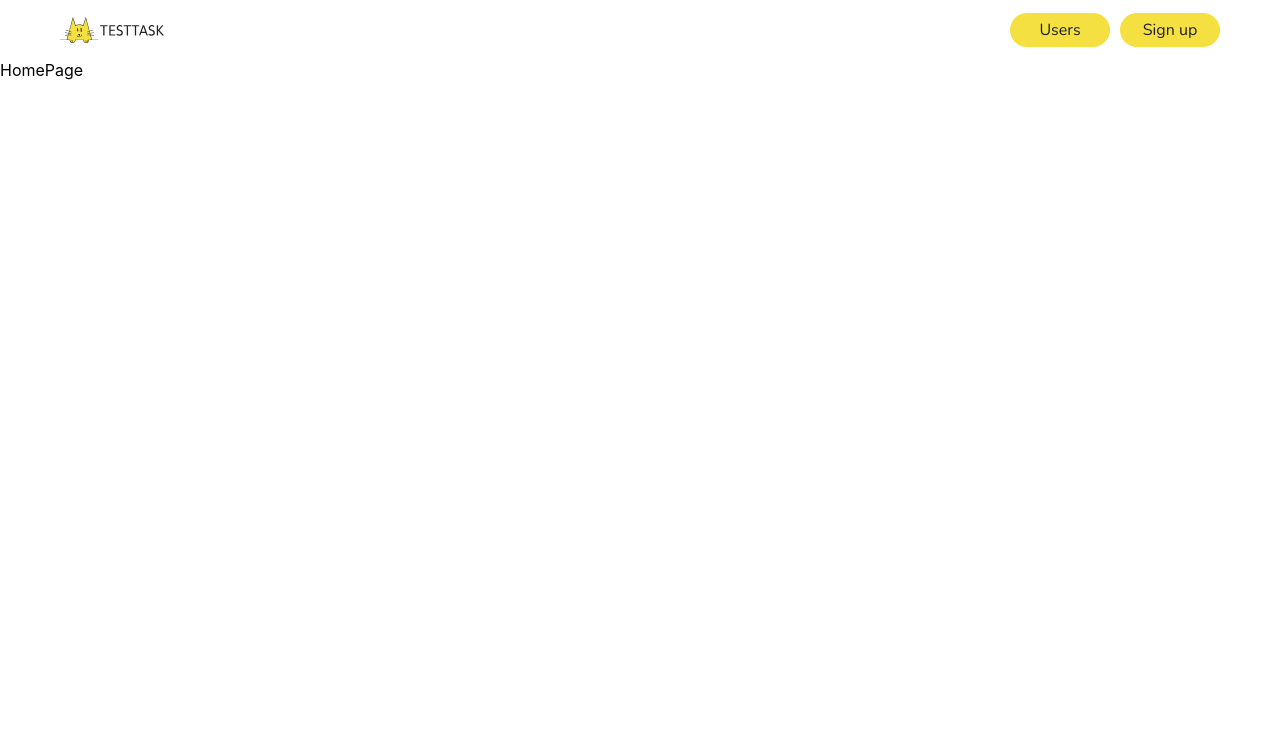
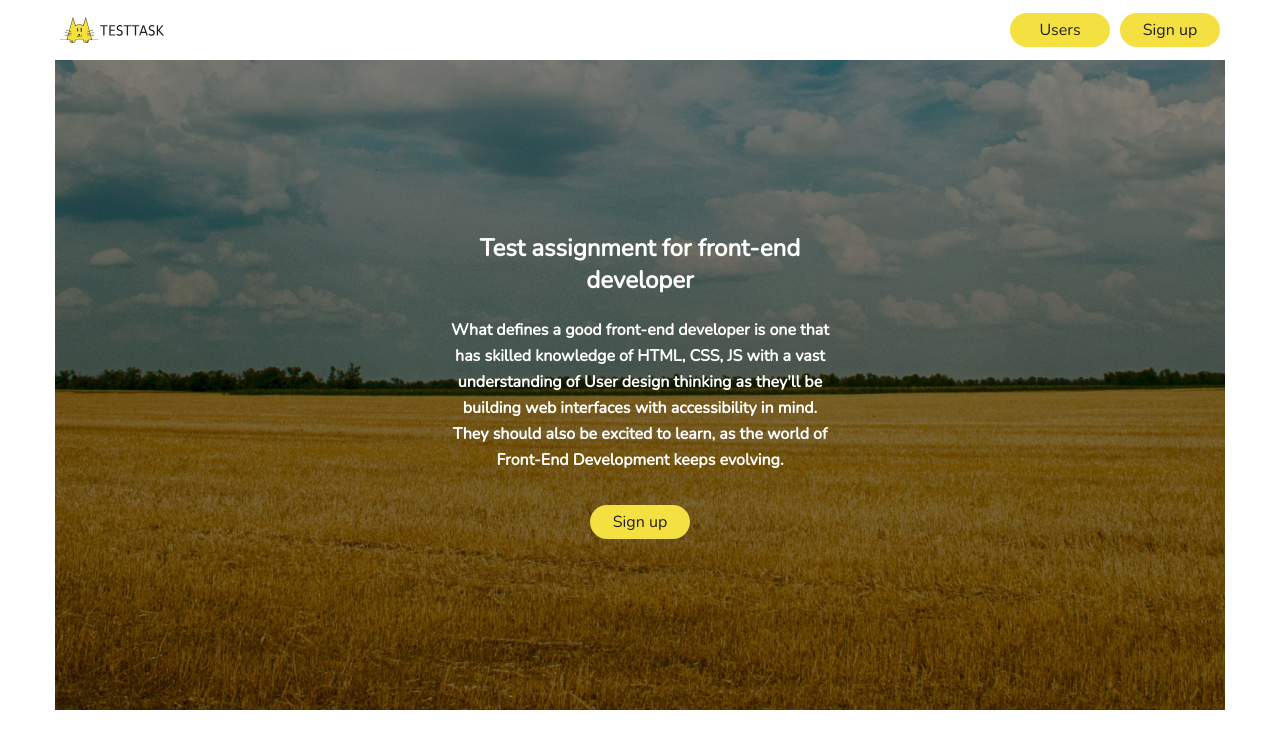
Before and after one commit to 37flwr/practice_1, a React (Create React App) app: page / in a window 1280 px wide. Shown: the top 748 px of the page. Built offline with nearby package versions, Linux system fonts and the light colour scheme.

Commit message:
Add hero part
Add hero part; add hero part stylings; resolve header stylings

RTM

```diff
--- a/src/App.scss
+++ b/src/App.scss
@@ -15,3 +15,13 @@
 .nunito {
   font-family: "Nunito", sans-serif;
 }
+
+.text-heding {
+  font-size: 40px;
+  line-height: 40px;
+}
+
+.text-body {
+  font-size: 16px;
+  line-height: 26px;
+}
--- a/src/components/Button/index.js
+++ b/src/components/Button/index.js
@@ -2,7 +2,8 @@ import React from 'react'
 import { Link } from 'react-router-dom'
 import './styles.scss';
 
-const Button = ({ text, path, disabled, loading, width }) => {
+const Button = ({ text, path, disabled, loading, width, customClass }) => {
+    console.log(customClass, disabled);
     return (
         <>
             {loading ?
@@ -10,10 +11,13 @@ const Button = ({ text, path, disabled, loading, width }) => {
                     loading
                 </div>
             :
-                <Link to={path} disabled={disabled} className={`button ${width}-width nunito`}>
-                    <div className='button-container'>
-                        {text}
-                    </div>
+            disabled ?
+                <button disabled className={`button ${width}-width nunito ${customClass} disabled text-body`} >
+                    {text}
+                </button>
+                :
+                <Link to={path} className={`button ${width}-width nunito ${customClass} text-body`} >
+                    {text}
                 </Link>
             }
         </>
--- a/src/components/Button/styles.scss
+++ b/src/components/Button/styles.scss
@@ -16,7 +16,14 @@
   text-decoration: none;
   color: var(--color-primary);
 
-  &:hover {
+  &:not(.disabled):hover {
     background-color: var(--color-yellow-additional);
   }
 }
+
+.disabled {
+  outline: none;
+  border: none;
+  cursor: pointer;
+  background-color: var(--color-disabled);
+}
--- a/src/components/Layout/Header/index.js
+++ b/src/components/Layout/Header/index.js
@@ -10,7 +10,7 @@ const Header = () => {
             <img src={IconLogo} alt="Testtask logo" className='header-logo' />
             <div className='header-buttons'>
                 <Button path="/" text="Users" width="standard" />
-                <Button path="/" text="Sign up" disabled width="standard" />
+                <Button path="/" text="Sign up" width="standard" />
             </div>
         </div>
     </section>
--- a/src/components/Layout/Header/styles.scss
+++ b/src/components/Layout/Header/styles.scss
@@ -6,7 +6,7 @@
   justify-content: center;
 
   .header-container {
-    max-width: 1290px;
+    max-width: 1170px;
     width: 100%;
     height: 100%;
     padding: 0 60px;
--- /dev/null
+++ b/src/pages/HomePage/components/Hero/index.js
@@ -0,0 +1,28 @@
+import React from 'react'
+import Button from '../../../../components/Button'
+import HeroImage from '../../../../assets/HeroImage.png'
+import './styles.scss'
+
+const Hero = () => (
+    <section className='hero-part'>
+      <div className='hero-part-container'>
+        <div className="hero-text-container">
+          <h1 className="hero-heading text-heading nunito">
+            Test assignment for front-end developer
+          </h1>
+          <h3 className="hero-text text-body nunito">
+            What defines a good front-end developer is one that has
+            skilled knowledge of HTML, CSS, JS with a vast understanding
+            of User design thinking as they'll be building web interfaces
+            with accessibility in mind. They should also be excited to learn,
+            as the world of Front-End Development keeps evolving.
+          </h3>
+          <Button text="Sign up" path="/" width="standard" customClass="hero-btn" />
+        </div>
+        <img src={HeroImage} alt="" className='hero-image'/>
+      </div>
+    </section>
+  )
+
+
+export default Hero
--- /dev/null
+++ b/src/pages/HomePage/components/Hero/styles.scss
@@ -0,0 +1,77 @@
+.hero-part {
+  width: 100vw;
+  height: 100%;
+
+  display: flex;
+  justify-content: center;
+
+  .hero-part-container {
+    width: 100%;
+    max-width: 1170px;
+    height: 650px;
+
+    position: relative;
+
+    display: flex;
+    align-items: center;
+    justify-content: center;
+
+    .hero-image {
+      position: absolute;
+      top: 0;
+      z-index: 1;
+      width: 100%;
+      height: 100%;
+    }
+
+    .hero-text-container {
+      width: 380px;
+      height: 100%;
+
+      display: flex;
+      flex-direction: column;
+      align-items: center;
+      justify-content: center;
+      gap: 21px;
+
+      .hero-heading {
+        margin: 0;
+        z-index: 2;
+
+        text-align: center;
+        color: var(--background-secondary);
+      }
+
+      .hero-text {
+        margin: 0;
+        z-index: 2;
+
+        text-align: center;
+        color: var(--background-secondary);
+      }
+
+      .hero-btn {
+        z-index: 2;
+        margin-top: 11px;
+      }
+    }
+  }
+}
+
+@media screen and (max-width: 1024px) {
+  .hero-part {
+    .hero-part-container {
+      height: 500px;
+    }
+  }
+}
+
+@media screen and (max-width: 420px) {
+  .hero-part {
+    .hero-part-container {
+      .hero-text-container {
+        width: 328px;
+      }
+    }
+  }
+}
--- a/src/pages/HomePage/index.js
+++ b/src/pages/HomePage/index.js
@@ -1,9 +1,9 @@
-import React from 'react';
+import Hero from './components/Hero';
 import './styles.scss';
 
 const HomePage = () => {
   return (
-    <div>HomePage</div>
+    <Hero />
   )
 }
 
```
